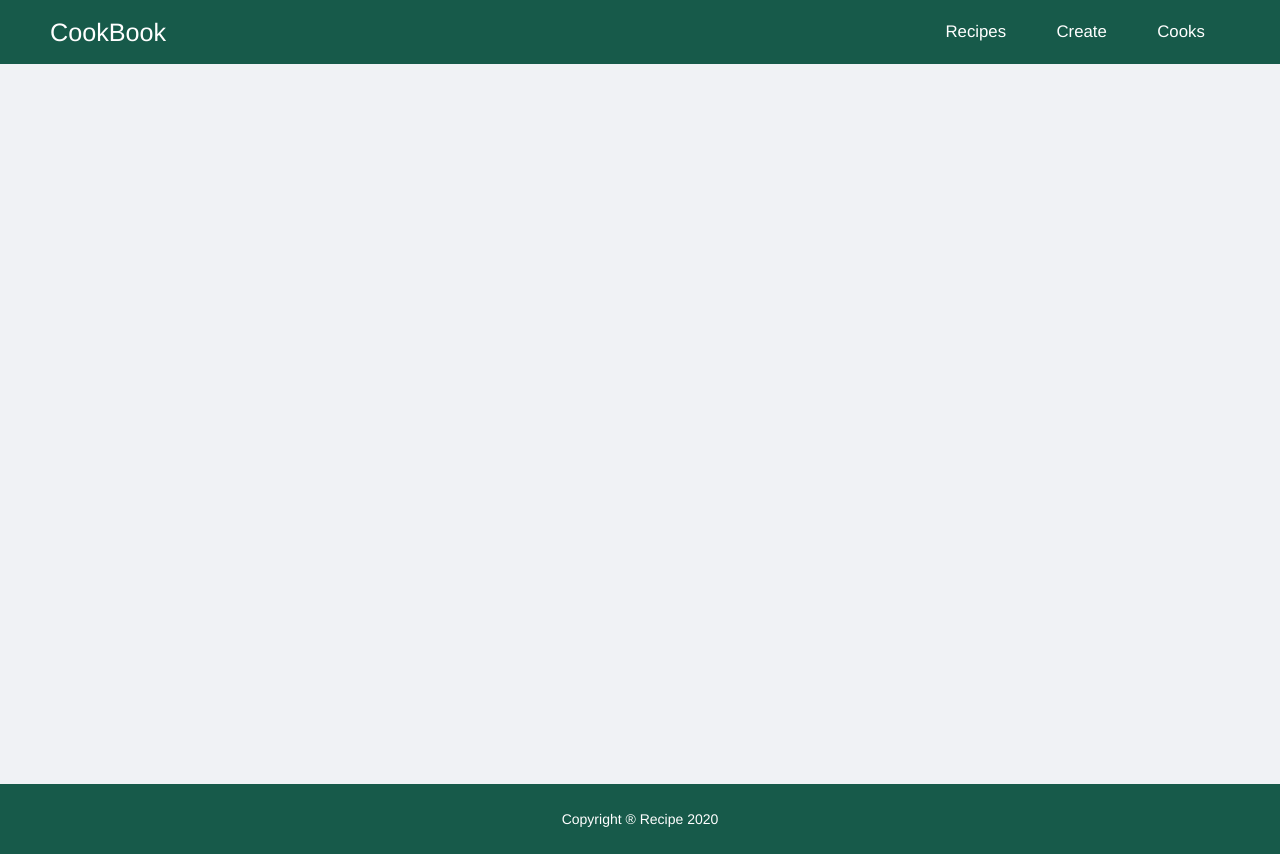
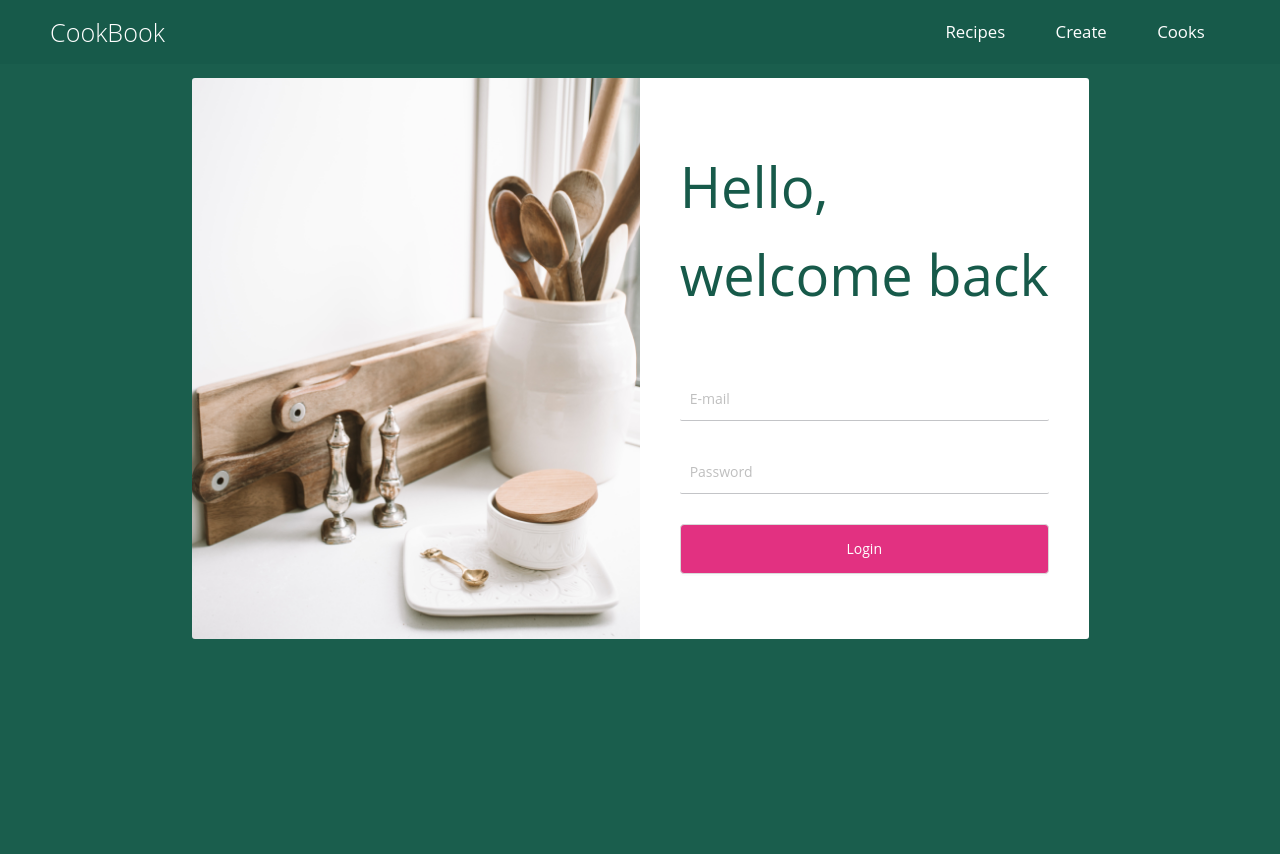
Before and after one commit to papadopan/recipes-fsnd, a React (Create React App) app in the folder ui/: page /login in a window 1280 px wide. After the commit the page ends 800 px from the top, so only its background shows below. Built offline with nearby package versions, Linux system fonts and the light colour scheme.

Commit message:
frontend: login page updates
Signed-off-by: Antonios Papadopoulos <antoniospapadopoulos@Antonioss-MacBook-Pro.local>

```diff
--- a/ui/src/components/Header/Header.js
+++ b/ui/src/components/Header/Header.js
@@ -6,7 +6,7 @@ import Logo from "./Logo";
 import Menu from "./Menu";
 
 const HeaderDiv = styled.div`
-  height: 4em;
+  height: 100%;
   background: var(--color-main);
   display: flex;
   justify-content: space-between;
--- a/ui/src/components/Index/App.js
+++ b/ui/src/components/Index/App.js
@@ -16,19 +16,15 @@ const { Content, Header } = Layout;
 
 const AntHeader = styled(Header)`
   background: var(--color-main);
-  min-height: 6vh;
 `;
 
 const AntFooter = styled(Layout.Footer)`
   background: var(--color-main);
   text-align: center;
   color: var(--color-white);
-  min-height: 4vh;
 `;
 
-const AntContent = styled(Content)`
-  min-height: 90vh;
-`;
+const AntContent = styled(Content)``;
 
 function App({ user, login }) {
   return (
@@ -38,16 +34,17 @@ function App({ user, login }) {
       </AntHeader>
       <AntContent>
         <Switch>
-          <Route exact path="/" component={Welcome} />
+          <Route exact path="/" component={Recipes} />
+          <Route exact path="/login" component={Welcome} />
           <Route exact path="/recipe" component={Recipes} />
           <Route path="/recipe/:id" component={RecipeDetails} />
           <Route path="/create" component={Form} />
           <Route path="/cook" component={Cook} />
         </Switch>
       </AntContent>
-      <AntFooter>
+      {/* <AntFooter>
         <Footer />
-      </AntFooter>
+      </AntFooter> */}
     </Layout>
   );
 }
--- a/ui/src/components/LoginForm/Login.js
+++ b/ui/src/components/LoginForm/Login.js
@@ -13,11 +13,20 @@ const MainDiv = styled.div`
   margin: 10px;
 `;
 
+const SubmitButton = styled(Button)`
+  height: 50px;
+  width: 100%;
+  max-width: 380px;
+  background: var(--color-button);
+  border-radius: 4px;
+  color: var(--color-white);
+`;
+
 const Login = ({ login, loading, error }) => {
   if (loading) {
     return (
       <Row align="center" justify="center">
-        <Col span={24}>
+        <Col>
           <Spin />
         </Col>
       </Row>
@@ -54,9 +63,13 @@ const Login = ({ login, loading, error }) => {
             component={PasswordComponent}
           />
           <MainDiv>{error && error.message}</MainDiv>
-          <Button onClick={handleSubmit} disabled={isSubmitting} type="submit">
-            Submit
-          </Button>
+          <SubmitButton
+            onClick={handleSubmit}
+            disabled={isSubmitting}
+            type="submit"
+          >
+            Login
+          </SubmitButton>
         </Form>
       )}
     </Formik>
--- a/ui/src/components/Welcome/Welcome.js
+++ b/ui/src/components/Welcome/Welcome.js
@@ -4,33 +4,54 @@ import styled from "styled-components";
 import Login from "../LoginForm";
 import { Row, Col, Space } from "antd";
 
+import login from "../../utils/images/login.jpg";
 const MainDiv = styled.div`
   background: var(--color-secondary);
-  padding: 3em;
+  padding: 1em 3em;
+  height: 100%;
 `;
 
-const Title = styled.div`
-  color: var(--color-white);
-  font-size: 3em;
-  font-weight: 200;
-  font-family: Helvetica Neue;
-  letter-spacing: 1px;
-  margin-bottom: 2em;
+const FormDiv = styled.div`
+  background: var(--color-white);
+  height: 100%;
+  border-top-right-radius: 3px;
+  border-bottom-right-radius: 3px;
+`;
+
+const Title = styled.h1`
+  font-family: Open Sans;
+  font-size: 4em;
+  color: var(--color-main);
+  margin: 0;
+`;
+
+const Img = styled.img`
+  width: 100%;
+  border-top-left-radius: 3px;
+  border-bottom-left-radius: 3px;
 `;
 
 const Welcome = (props) => {
   return (
     <MainDiv>
-      <Row align="center" justify="center">
-        <Space direction="vertical">
-          <Col span={24}>
-            <Title>Create your account .</Title>
-          </Col>
-        </Space>
-      </Row>
-      <Row align="center" justify="center">
-        <Col span={6}>
-          <Login />
+      <Row justify="center" align="center">
+        <Col xs={24} sm={12} md={9} lg={9} xl={9}>
+          <Img src={login} />
+        </Col>
+        <Col xs={24} sm={12} md={9} lg={9} xl={9}>
+          <FormDiv>
+            <Row justify="middle" align="center" style={{ height: "100%" }}>
+              <Col>
+                <Space direction="vertical" size={60}>
+                  <div>
+                    <Title>Hello,</Title>
+                    <Title>welcome back</Title>
+                  </div>
+                  <Login />
+                </Space>
+              </Col>
+            </Row>
+          </FormDiv>
         </Col>
       </Row>
     </MainDiv>
--- a/ui/src/components/common/FormComponents.js
+++ b/ui/src/components/common/FormComponents.js
@@ -9,10 +9,11 @@ const Error = styled.div`
 `;
 
 const StyledInput = styled(Input)`
-  background: var(--color-main);
+  background: var(--color-white);
   border: 0;
+  outline: 0;
+  border-bottom: 1px solid var(--color-grey);
   padding: 10px;
-  color: var(--color-white);
 `;
 
 const MainDiv = styled.div`
--- a/ui/src/reducers/auth.js
+++ b/ui/src/reducers/auth.js
@@ -3,6 +3,7 @@ import { LOGIN_ERROR, LOGIN_SUCCESS, LOGIN_REQUEST } from "../actions/auth";
 const initialState = {
   loading: false,
   error: null,
+  loggedin: false,
 };
 
 function userReducer(state = initialState, action) {
@@ -18,6 +19,7 @@ function userReducer(state = initialState, action) {
         loading: false,
         access: action.payload.access,
         refresh: action.payload.refresh,
+        loggedin: true,
       };
     case LOGIN_ERROR:
       return {
--- a/ui/src/utils/global.js
+++ b/ui/src/utils/global.js
@@ -20,6 +20,7 @@ html{
     --color-error: ${(props) => props.theme.colors.error};
     --color-warning: ${(props) => props.theme.colors.warning};
     --color-yellow: ${(props) => props.theme.colors.yellow};
+    --color-button: ${(props) => props.theme.colors.button};
 
 
     @media ${(props) => props.theme.mediaQueries.small}{
@@ -29,9 +30,10 @@ html{
 
 
 body {
-    font-family: Helvetica;
+    font-family: Open Sans,Helvetica Neue;
     font-weight: 400;
     height:100%;
     width:100%;
+    background: var(--color-secondary)
 }
 `;
--- a/ui/src/utils/theme.js
+++ b/ui/src/utils/theme.js
@@ -8,6 +8,7 @@ const theme = {
     error: "#F4282D",
     warning: "#FFDD00",
     yellow: "#FFE045",
+    button: "#E23181",
   },
   mediaQueries: {
     smallest: `only screen and (max-width: 25em)`,
```
Also changed, not shown: ui/src/utils/images/login.jpg (added), ui/src/utils/images/login.png (deleted).
